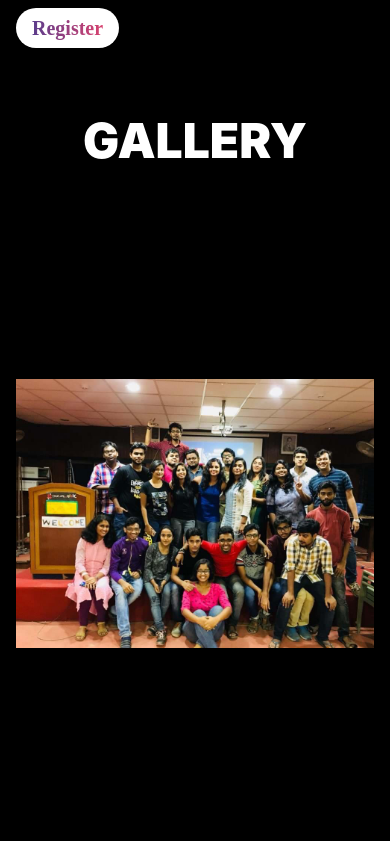
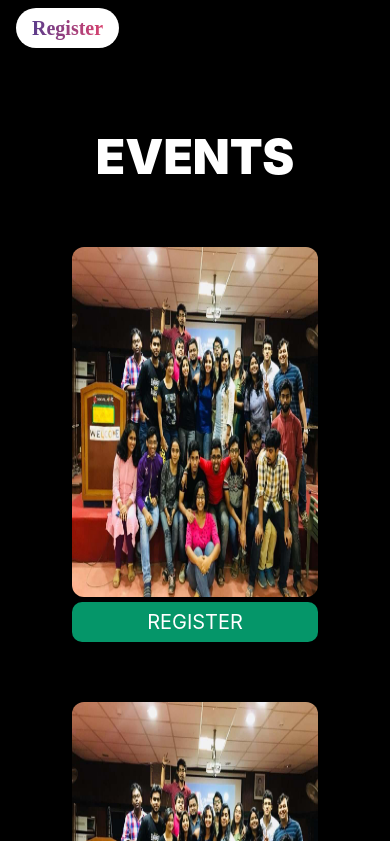
Before and after one commit to Anwesha712/test_vocation8.0, a React (Create React App) app: page / in a window 390 px wide. Shown: the part 823-1664 px from the top of the page. Built offline with nearby package versions, Linux system fonts and the light colour scheme; a web font is replaced by a local one.

Commit message:
event section added

```diff
--- /dev/null
+++ b/src/Event.js
@@ -0,0 +1,55 @@
+import React from 'react'
+import './event.css';
+import Img1 from './assets/Img1.jpeg';
+
+export default function Event() {
+    let data=[
+        {
+            id: 1,
+            imgSrc: Img1,
+        },
+        {
+            id: 2,
+            imgSrc: Img1,
+        },
+        {
+            id: 3,
+            imgSrc: Img1,
+        },
+        {
+            id: 4,
+            imgSrc: Img1,
+        },
+        {
+            id: 5,
+            imgSrc: Img1,
+        },
+        {
+            id: 6,
+            imgSrc: Img1,
+        }
+        ]
+  return (
+    <>
+    <div className="inline-flex flex-col px-4 md:px-10 lg:px-24 w-full box-border h-fit bg-black">
+    <div className="font-black text-5xl text-white my-4 mx-auto">EVENTS</div>
+    <div className="event ">
+
+         {data.map((item)=>{
+                return(
+                    <div className="post" key={item.id}>
+                        <img src={item.imgSrc} style={{width:'100%' , height:'350px' }} />
+                        <div className="btn" > <button style={{width:'100%' , height:'40px' }}> REGISTER </button> </div>
+                    </div>
+                     )
+                    }
+                )
+         }
+
+    </div>
+    </div>
+    </>
+  )
+}
+// style={{width:'100%' , height:'400px' }}
+// style={{width:'100%' , height:'35px' }}
--- a/src/Home.js
+++ b/src/Home.js
@@ -5,14 +5,17 @@ import Hero2 from "./Hero2";
 import GalleryTW from "./GalleryTW";
 import Member from "./Member";
 import Footer from "./Footer";
+import Event from "./Event";
 
 const Home = () => {
   return (
     <>
       <div className="inline-flex flex-col">
         <Navbar className="hidden lg:relative" />
-        <Hero />
-        {/* <Hero2 /> */}
+        <Hero/>
+        <div className="p-4 bg-black h-5/5 w-4/4 shadow-2xl items-center justify-center ">
+          <Event/>
+        </div>
         <GalleryTW />
         <div className="p-4 bg-black h-5/5 w-4/4 shadow-2xl items-center justify-center ">
           <Member />
--- a/src/Member.js
+++ b/src/Member.js
@@ -1,8 +1,8 @@
 import React, { useState } from "react";
 import "./member.css";
 import Img1 from "./assets/Img1.jpeg";
-import Icon_fb from "./assets/fb1.png";
-import Icon_insta from "./assets/insta1.png";
+import Icon_fb from "./assets/icon_fb.png";
+import Icon_insta from "./assets/icon_insta.png";
 import { Link } from "react-router-dom";
 import Srinjoy from "./assets/SrinjoyGhosh.jpg";
 import Sourish from "./assets/SourishGuha.jpeg";
@@ -136,7 +136,7 @@ const Member = () => {
                         <Link
                           to={item.fb}
                           style={{ background: "transparent" }}>
-                          <img src={Icon_fb} style={{ width: "20%" }} alt="" />
+                          <img src={Icon_fb} style={{ width: "70%" }} alt="" />
                         </Link>
                       </div>
                     )}
@@ -151,7 +151,7 @@ const Member = () => {
                           style={{ background: "transparent" }}>
                           <img
                             src={Icon_insta}
-                            style={{ width: "25%" }}
+                            style={{ width: "70%" }}
                             alt=""
                           />
                         </Link>
--- /dev/null
+++ b/src/event.css
@@ -0,0 +1,62 @@
+
+ .btn button{
+    margin-top:5px;
+    background-color: #059669; /*059669*/
+    border-radius: 10px;
+    color:white;
+    font-size:20px;
+    margin-bottom:10px;
+}
+
+.event{
+    -webkit-column-count: 3;
+    -moz-column-count: 3;
+      column-count: 3;
+      -webkit-column-width: 25%;
+    -moz-column-width: 25%;
+      column-width: 25%;
+      padding:50px;
+}
+.event >.post > img{
+    border-radius:12px;
+}
+
+button:hover{
+    background-color: #106b4e;
+}
+@media (max-width:950px){
+    .event {
+        -webkit-column-count: 2;
+        -moz-column-count: 2;
+        column-count: 2;
+        -webkit-column-width: 35%;
+        -moz-column-width: 35%;
+        column-width: 35%;
+        -webkit-column-gap: 5px;
+        column-gap: 5px;
+        padding: 20px;
+    }
+    .post{
+        padding:20px;
+    }
+    .post img{
+        margin-top: 20px;
+    }
+}
+@media (max-width:500px){
+    .event {
+        -webkit-column-count: 1;
+        -moz-column-count: 1;
+        column-count: 1;
+        -webkit-column-width: 35%;
+        -moz-column-width: 35%;
+        column-width: 35%;
+        -webkit-column-gap: 5px;
+        column-gap: 5px;
+        padding: 20px;
+    }
+    .post img{
+        margin-top: 10px;
+
+    }
+}
--- a/src/member.css
+++ b/src/member.css
@@ -1,21 +1,21 @@
-.member {
-  /* -webkit-column-count: 4;
+/*.member {
+   -webkit-column-count: 4;
   -moz-column-count: 4;
   column-count: 4;
   -webkit-column-width: 25%;
   -moz-column-width: 25%;
   column-width: 25%;
-  padding: 0; */
+  padding: 0;
 }
 .image {
   /* margin-top: 10px;
   height: 300px;
   width: 100%;
-  border-radius: 10px; */
+  border-radius: 10px;
 }
 .photo {
-  /* position: relative; */
-}
+  /* position: relative;
+}*/
 .write {
   background-color: rgba(34, 34, 34, 0.632);
   color: rgb(255, 252, 252);
@@ -43,7 +43,7 @@
   margin-top: 10%;
   background-color: transparent;
   display: flex;
-  padding-left: 20%;
+
 }
 .link img {
   background-color: transparent;
@@ -59,14 +59,14 @@
   margin-top: 10px;
 }
 
-@media (max-width: 1100px) {
+/* @media (max-width: 1100px) {
   .member {
     /* -webkit-column-count: 2;
     -moz-column-count: 2;
-    column-count: 2; */
+    column-count: 2;
   }
   .photo .image {
-    /* height: 350px; */
+     height: 350px;
   }
 }
 @media (max-width: 750px) {
@@ -74,10 +74,10 @@
     /* -webkit-column-count: 1;
     -moz-column-count: 1;
     column-count: 1;
-    padding: 20px 100px 0px 100px; */
+    padding: 20px 100px 0px 100px;
   }
   .photo .image {
-    /* height: 350px; */
+    /* height: 350px;
   }
 }
 @media (max-width: 550px) {
@@ -85,9 +85,10 @@
     /* -webkit-column-count: 1;
     -moz-column-count: 1;
     column-count: 1;
-    padding: 20px 50px 0px 50px; */
+    padding: 20px 50px 0px 50px;
   }
   .photo .image {
-    /* height: 320px; */
+    /* height: 320px;
   }
 }
+*/
```
Also changed, not shown: src/assets/icon_fb.png (added), src/assets/icon_insta.png (added).
